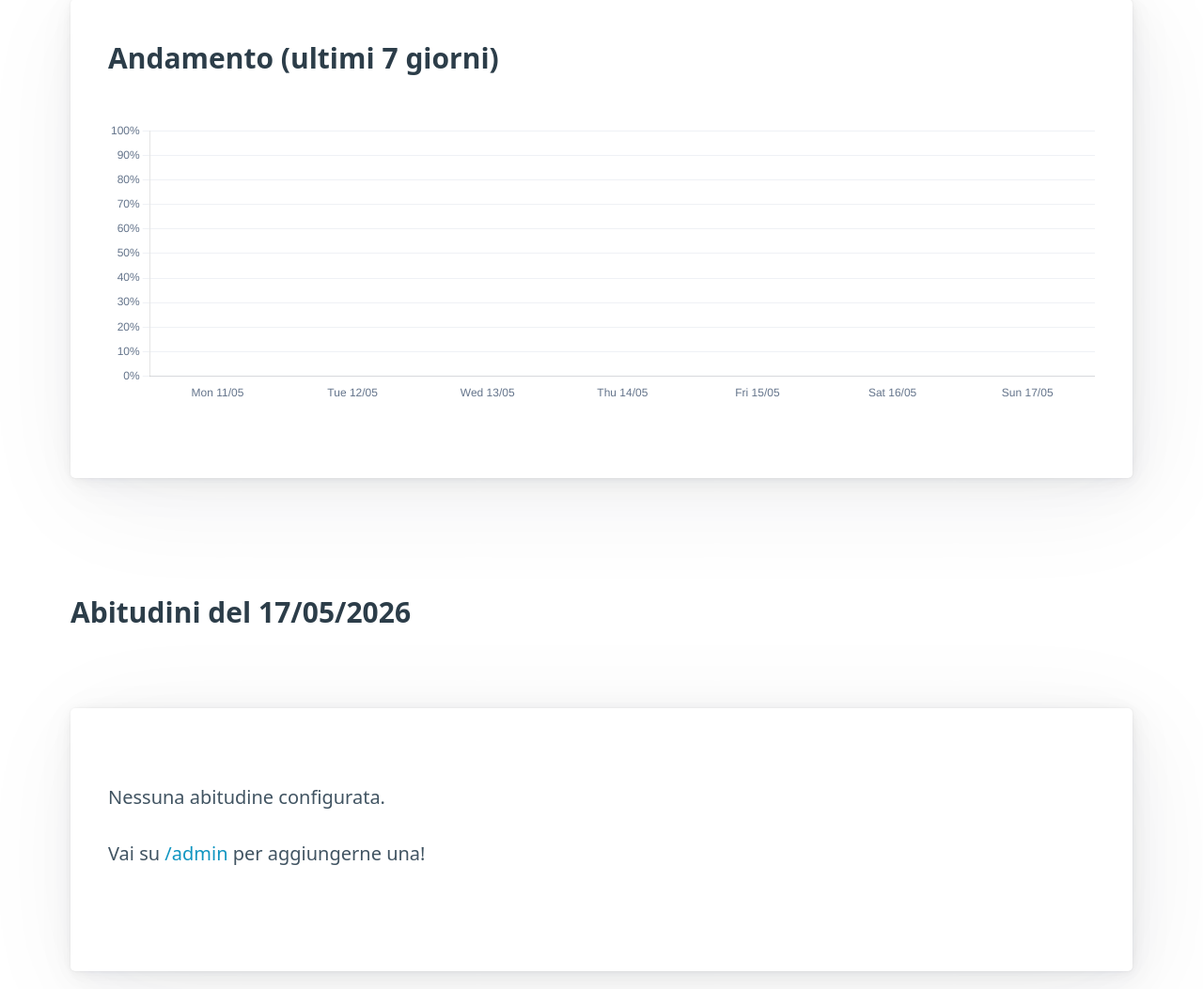
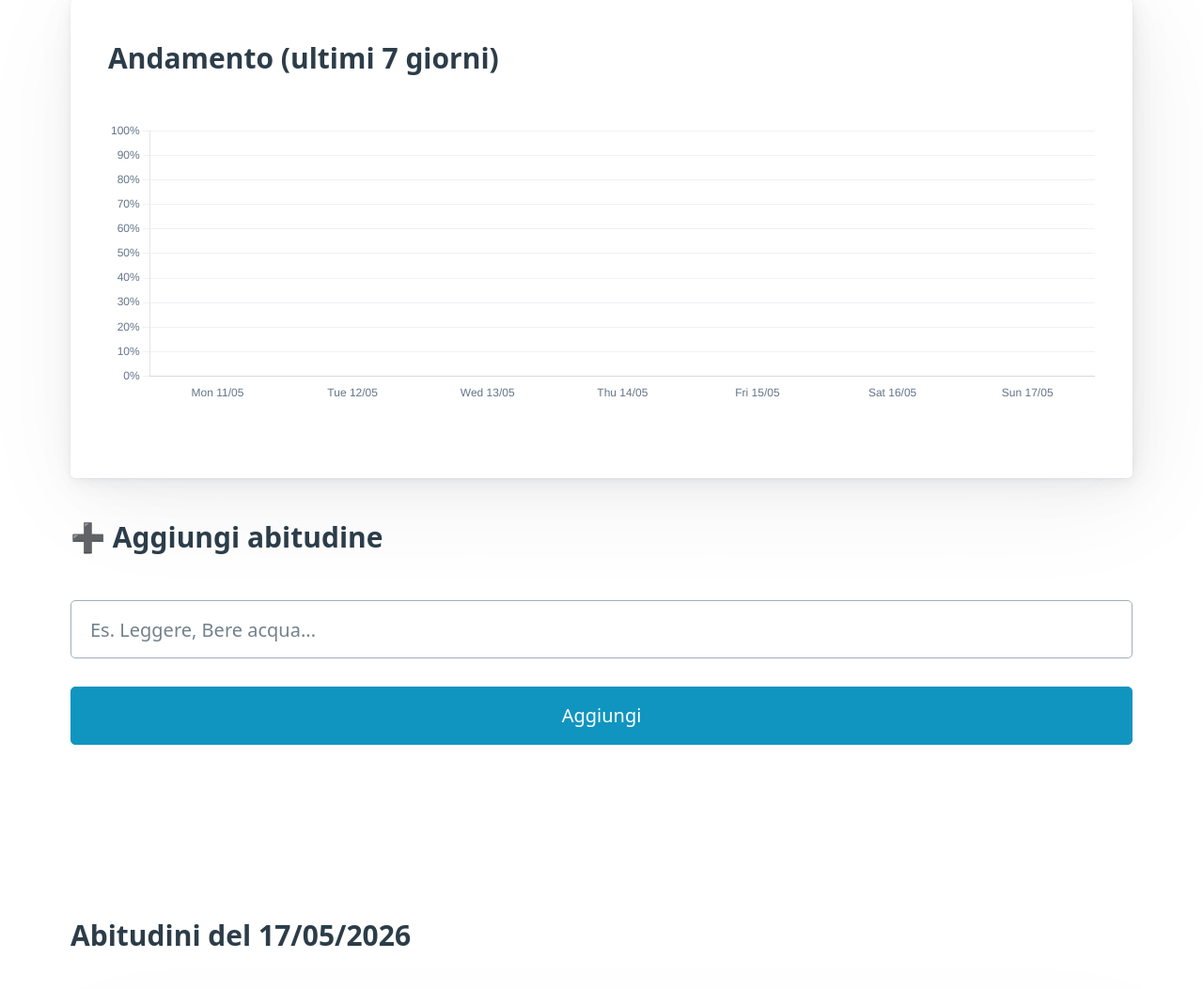
Before and after one commit to ectorr01/dashboard-abitudini, a Django app: page / in a window 1280 px wide. Shown: the part 692-1745 px from the top of the page at 94% size. Run offline with Django 5.2, Linux system fonts and the light colour scheme; the visitor is signed in with stand-in values (Sample User, id 1); data that the repository does not hold is empty.

Commit message:
feat(tracker): aggiunta form per creare nuova abitudine nella dashboard

```diff
--- a/tracker/templates/tracker/dashboard.html
+++ b/tracker/templates/tracker/dashboard.html
@@ -89,7 +89,22 @@
             <canvas id="weeklyChart"></canvas>
         </div>
     </article>
-
+    <!-- Form aggiunta abitudine -->
+<section>
+    <h3>➕ Aggiungi abitudine</h3>
+    <form action="{% url 'aggiungi_abitudine' %}" method="post" style="display:flex; gap:0.5rem; flex-wrap:wrap;">
+        {% csrf_token %}
+        <input
+            type="text"
+            name="nome"
+            maxlength="50"
+            placeholder="Es. Leggere, Bere acqua..."
+            required
+            style="flex:1; min-width:200px;"
+        >
+        <button type="submit">Aggiungi</button>
+    </form>
+</section>
     <!-- Lista abitudini del giorno selezionato -->
     <main>
         <h3>Abitudini del {{ data_selezionata|date:"d/m/Y" }}</h3>
--- a/tracker/urls.py
+++ b/tracker/urls.py
@@ -1,8 +1,8 @@
-# tracker/urls.py
 from django.urls import path
 from . import views
 
 urlpatterns = [
     path('', views.dashboard, name='dashboard'),
     path('toggle/<int:abitudine_id>/', views.toggle_abitudine, name='toggle_abitudine'),
+    path('aggiungi/', views.aggiungi_abitudine, name='aggiungi_abitudine'),  # ← nuova
 ]
--- a/tracker/views.py
+++ b/tracker/views.py
@@ -9,6 +9,7 @@ from django.contrib import messages
 from django.urls import reverse
 from datetime import date
 from .models import Abitudine, LogAbitudine
+from .forms import AbitudineForm
 
 # ab = Abitudine.objects.first()
 
@@ -115,3 +116,15 @@ def toggle_abitudine(request, abitudine_id):
 
     # Redirect pulito con reverse()
     return redirect(f"{reverse('dashboard')}?data={data_target.isoformat()}")
+
+
+def aggiungi_abitudine(request):
+    form = AbitudineForm(request.POST)
+    if form.is_valid():
+        abitudine = form.save(commit=False)
+        abitudine.proprietario = request.user
+        abitudine.save()
+        messages.success(request, f"✅ Abitudine '{abitudine.nome}' aggiunta!")
+    else:
+        messages.error(request, "❌ Nome non valido o già esistente.")
+    return redirect('dashboard')
```
Also changed, not shown: tracker/forms.py (added, +14 -0 lines).
